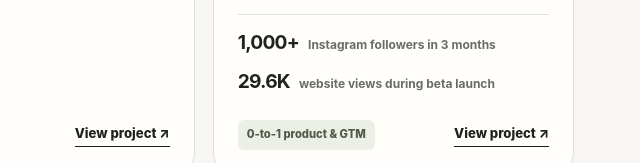
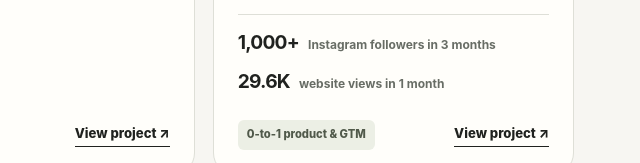
Before and after one commit to maryamdps/maryamdps.github.io, a plain HTML site: page index.html in a window 1280 px wide. Shown: the part 1657-1820 px from the top of the page, 626-1266 px from the left. Drawn offline with Linux system fonts and the light colour scheme; grey boxes are pictures that could not be loaded.

Commit message:
Clarify Easy Eat beta website views timeframe

```diff
--- a/index.html
+++ b/index.html
@@ -78,7 +78,7 @@
 <section id="work"><div class="wrap"><div class="section-head"><div><div class="kicker">01 / Selected work</div><h2>Projects with a<br>point of view.</h2></div><p class="intro">Seven selected projects across consumer growth, 0-to-1 product go-to-market, premium B2B branding, emerging technology and ecosystem strategy.</p></div><div class="projects">
 <article class="project"><div class="visual v-food"><img class="visual-cover" src="/projects/foodie-explorerz/Content%20cover%20dragon%20center%20-%20top%20halal%20food%202026.png" alt="Foodie Explorerz Hong Kong halal dining discovery content cover" loading="lazy"><span class="num">PROJECT 01</span><span class="type">Consumer / Community growth</span></div><div class="project-body"><h3>Foodie Explorerz</h3><p>Growing a dietary-inclusive dining community and F&amp;B platform through content strategy, audience development, brand partnerships, KOL marketing and business development.</p><div class="project-proof"><strong>26.7K+</strong><span>Instagram community</span></div><div class="project-foot"><span class="tag">Community &amp; F&amp;B growth</span><a class="text-link" href="/projects/foodie-explorerz/" data-project="Foodie Explorerz">View project ↗</a></div></div></article>
 <article class="project"><div class="visual v-web3"><img class="visual-cover" src="/projects/web3-for-noobs/Website%20homepage.png" alt="Web3 For Noobs educational platform homepage" loading="lazy"><span class="num">PROJECT 02</span><span class="type">Technology / Education</span></div><div class="project-body"><h3>Web3 For Noobs</h3><p>Developing an accessible educational brand that simplifies Web3 and emerging technologies through beginner-focused content and community touchpoints.</p><div class="project-proof"><strong>45 registrations</strong><span>75% event attendance</span></div><div class="project-foot"><span class="tag">Content strategy</span><a class="text-link" href="/projects/web3-for-noobs/" data-project="Web3 For Noobs">View project ↗</a></div></div></article>
-<article class="project"><div class="visual v-case"><img class="visual-cover" src="/projects/easy-eat/Homepage.png" alt="Easy Eat website homepage" style="object-fit:contain;padding:10px;background:#fff"><span class="num">PROJECT 03</span><span class="type">Digital product / Venture</span></div><div class="project-body"><h3>Easy Eat</h3><p>Taking a dietary-inclusive restaurant discovery platform from concept towards market through product development, positioning, partnerships and launch strategy, while building its Instagram audience from virtually zero during the beta launch.</p><div class="project-proof"><strong>1,000+</strong><span>Instagram followers in 3 months</span><strong>29.6K</strong><span>website views during beta launch</span></div><div class="project-foot"><span class="tag">0-to-1 product &amp; GTM</span><a class="text-link" href="/projects/easy-eat/" data-project="Easy Eat">View project ↗</a></div></div></article>
+<article class="project"><div class="visual v-case"><img class="visual-cover" src="/projects/easy-eat/Homepage.png" alt="Easy Eat website homepage" style="object-fit:contain;padding:10px;background:#fff"><span class="num">PROJECT 03</span><span class="type">Digital product / Venture</span></div><div class="project-body"><h3>Easy Eat</h3><p>Taking a dietary-inclusive restaurant discovery platform from concept towards market through product development, positioning, partnerships and launch strategy, while building its Instagram audience from virtually zero during the beta launch.</p><div class="project-proof"><strong>1,000+</strong><span>Instagram followers in 3 months</span><strong>29.6K</strong><span>website views in 1 month</span></div><div class="project-foot"><span class="tag">0-to-1 product &amp; GTM</span><a class="text-link" href="/projects/easy-eat/" data-project="Easy Eat">View project ↗</a></div></div></article>
 <article class="project"><div class="visual v-product"><img class="visual-cover" src="https://assets.executivecentre.com/assets/TEC-HeroBanner-SG-SLT-Coworking-Lounge.jpg" alt="The Executive Centre premium coworking lounge" loading="lazy" style="object-fit:cover;object-position:center"><span class="num">PROJECT 04</span><span class="type">Premium / B2B</span></div><div class="project-body"><h3>The Executive Centre</h3><p>Social media management, brand positioning and content strategy for a premium flexible workspace brand, alongside KOL campaign research.</p><div class="project-proof"><strong>Premium B2B</strong><span>social strategy &amp; KOL campaigns</span></div><div class="project-foot"><span class="tag">Premium brand &amp; B2B</span><a class="text-link" href="/projects/the-executive-centre/" data-project="The Executive Centre">View project ↗</a></div></div></article>
 <article class="project"><div class="visual v-product"><img class="visual-cover" src="/projects/foodie-explorerz/FE%20Collection%20booth%20copy.jpeg" alt="Foodie Explorerz Collection pop-up activation"><span class="num">PROJECT 05</span><span class="type">Brand / Venture building</span></div><div class="project-body"><h3>Foodie Explorerz Collection</h3><p>Developing a consumer merchandise line through product ideation, creative direction, design, pricing, positioning and pop-up retail.</p><div class="project-proof"><strong>5 designs</strong><span>25+ pieces sold</span></div><div class="project-foot"><span class="tag">Brand development</span><a class="text-link" href="/projects/fe-collection/" data-project="Foodie Explorerz Collection">View project ↗</a></div></div></article>
 <article class="project"><div class="visual v-gtm"><img class="visual-cover antm-cover" src="/projects/antm-limited/ANTM%20Homepage.png" alt="Corporate website homepage" loading="lazy"><span class="num">PROJECT 06</span><span class="type">Strategy / Consulting</span></div><div class="project-body"><h3>Selected Strategy &amp; Consulting Projects</h3><p>A selection of business strategy, digital presence and go-to-market projects across different industries.</p><div class="project-proof"><strong>Multi-industry</strong><span>strategy &amp; digital projects</span></div><div class="project-foot"><span class="tag">Strategy &amp; digital solutions</span><a class="text-link" href="/projects/growth-gtm-strategy/" data-project="Selected Strategy &amp; Consulting Projects">View selected work ↗</a></div></div></article>
```
